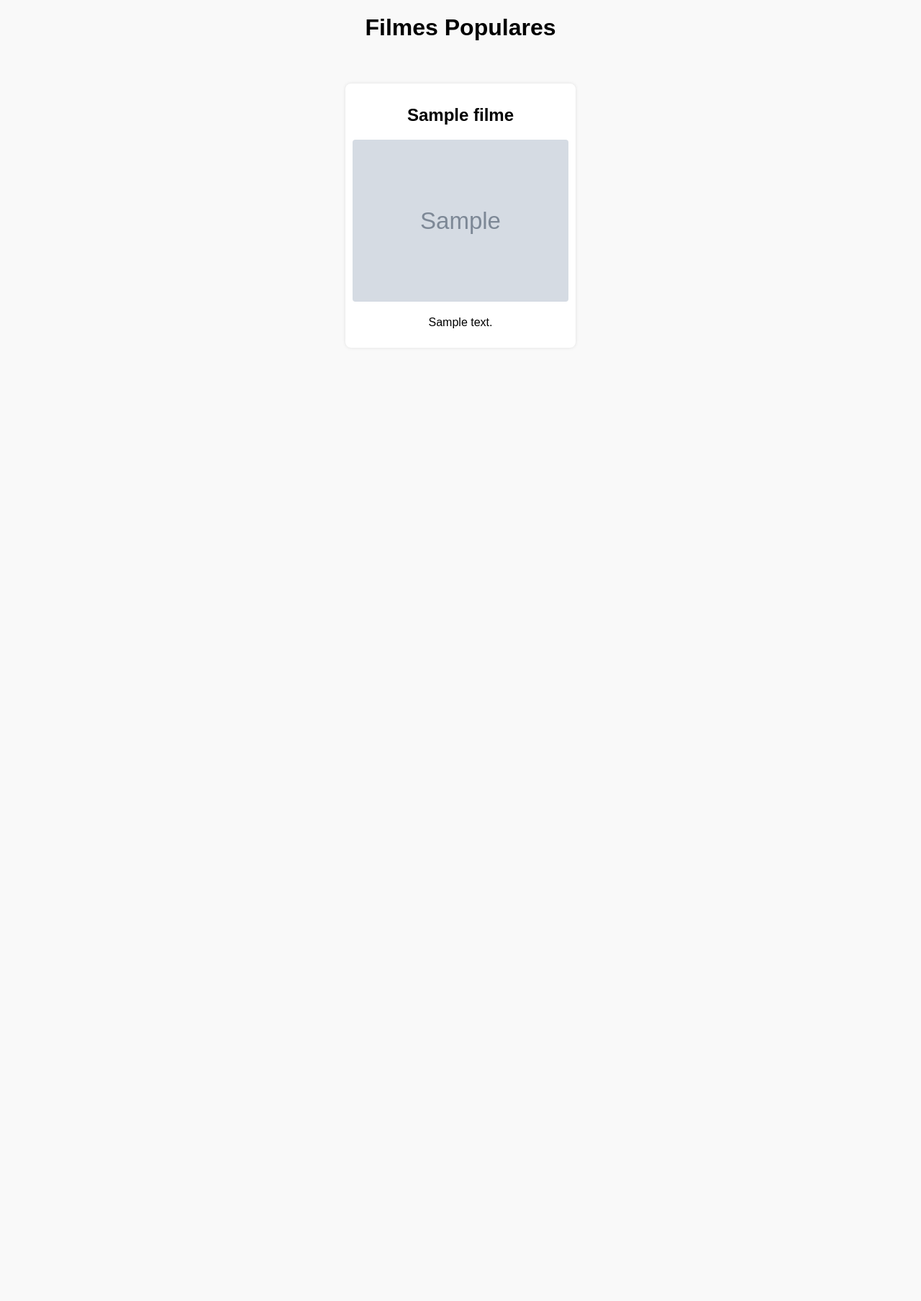
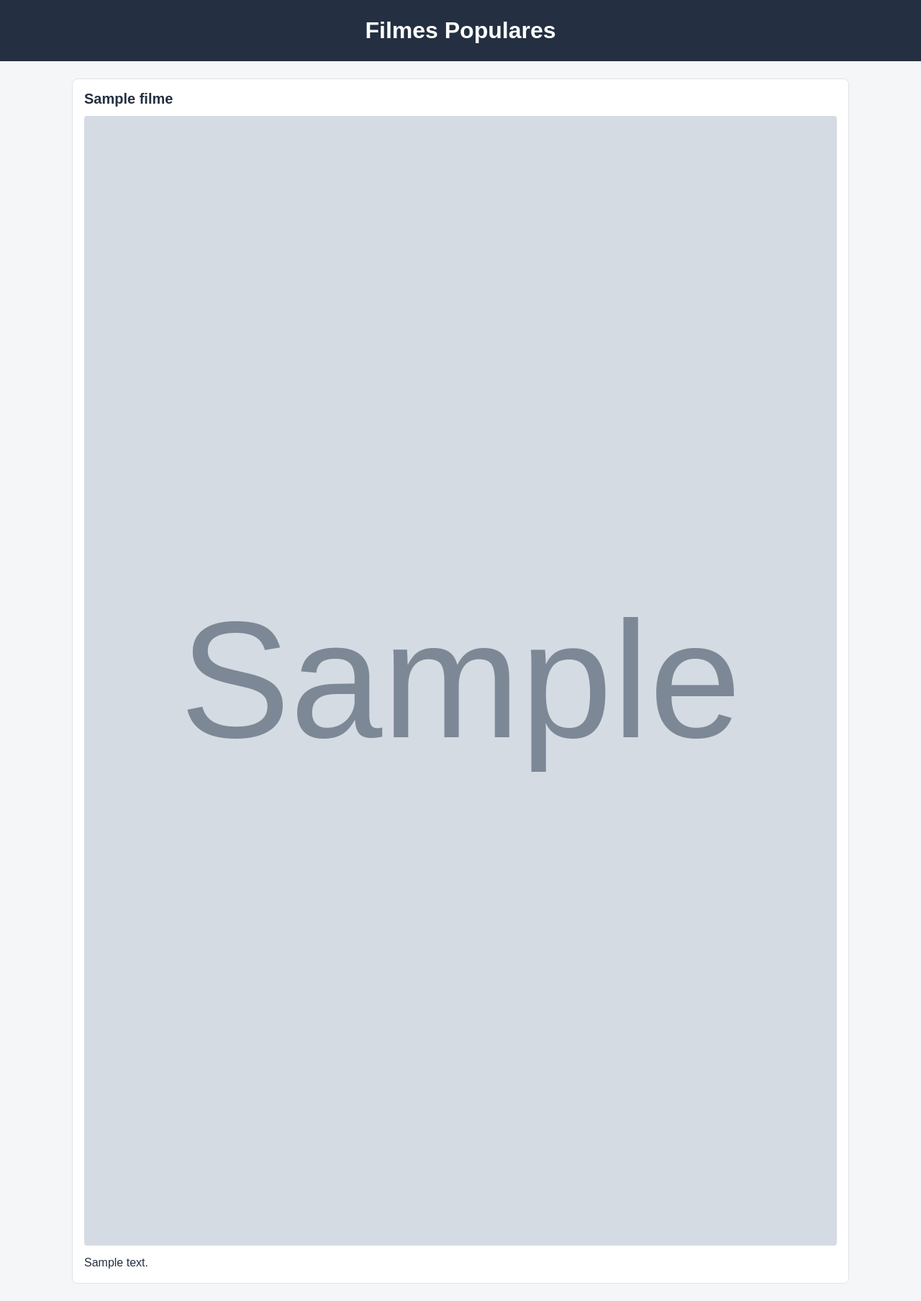
Before and after one commit to LuizFelipeLinoHenrique/projetoPHP, a PHP site: page / in a window 1280 px wide. Shown: the whole page at 72% size. Before the commit the page ends 456 px from the top, so only its background shows below. Run offline with PHP 8.4, Linux system fonts and the light colour scheme; tables that the repository leaves empty hold one stand-in row (values such as "Sample post"); grey boxes marked "Sample" are stand-in pictures; data that the repository does not hold is empty.

Commit message:
Estilização básica

```diff
--- a/style.css
+++ b/style.css
@@ -1,31 +1,49 @@
 body {
+    margin: 0;
     font-family: Arial, Helvetica, sans-serif;
-    background-color: #f9f9f9;
+    background-color: #f4f6f8;
+    color: #243041;
 }
 
 h1 {
     text-align: center;
-    margin-top: 20px;
+    margin: 0;
+    padding: 24px 16px;
+    background-color: #243041;
+    color: #ffffff;
 }
 
-div#filmes-container {
-    display: flex;
-    flex-wrap: wrap;
-    justify-content: center;
+#filmes-container {
+    display: grid;
+    grid-template-columns: repeat(auto-fit, minmax(min(100%, 240px), 1fr));
+    grid-auto-rows: 1fr;
     gap: 20px;
-    padding: 20px;
+    max-width: 1080px;
+    margin: 0 auto;
+    padding: 24px 16px;
 }
 
-div.filme {
-    width: 300px;
-    padding: 10px;
+.filme {
+    padding: 16px;
     background-color: #ffffff;
+    border: 1px solid #dfe4ea;
     border-radius: 8px;
-    box-shadow: 0 0 5px rgba(0, 0, 0, 0.1);
-    text-align: center;
+}
+
+.filme h2 {
+    margin: 0 0 12px;
+    font-size: 1.25rem;
 }
 
 .filme img {
+    display: block;
     width: 100%;
+    aspect-ratio: 2 / 3;
+    object-fit: cover;
     border-radius: 4px;
 }
+
+.filme p {
+    margin: 12px 0 0;
+    line-height: 1.5;
+}
--- a/view/filmeView.php
+++ b/view/filmeView.php
@@ -1,18 +1,16 @@
 <!DOCTYPE html>
-<html lang="en">
+<html lang="pt-BR">
 
 <head>
     <meta charset="UTF-8">
     <meta name="viewport" content="width=device-width, initial-scale=1.0">
     <link rel="stylesheet" href="style.css">
-    <title>Document</title>
+    <title>Filmes Populares</title>
 </head>
 
 <body>
 
     <h1>Filmes Populares</h1>
-
-    <br>
 
     <div id="filmes-container">
         <?php
@@ -23,7 +21,7 @@
 
             echo '<div class="filme">';
             echo '<h2>' . $titulo . '</h2>';
-            echo '<img src="' . $poster . '"alt="' . $titulo . '">';
+            echo '<img src="' . $poster . '" alt="' . $titulo . '">';
             echo '<p>' . $descricao . '</p>';
             echo '</div>';
         }
```
